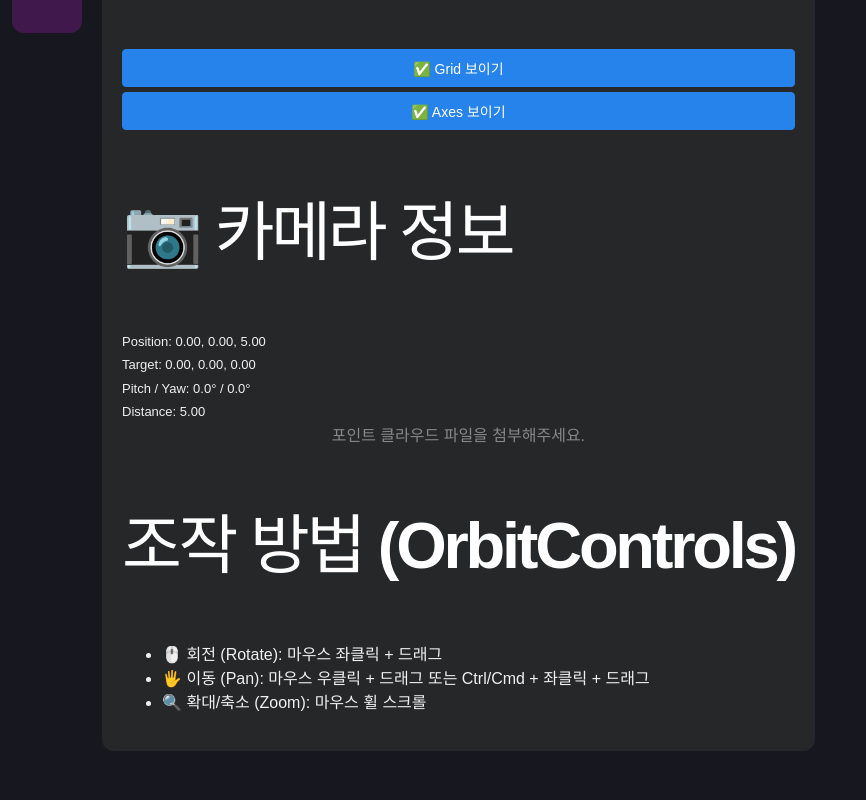
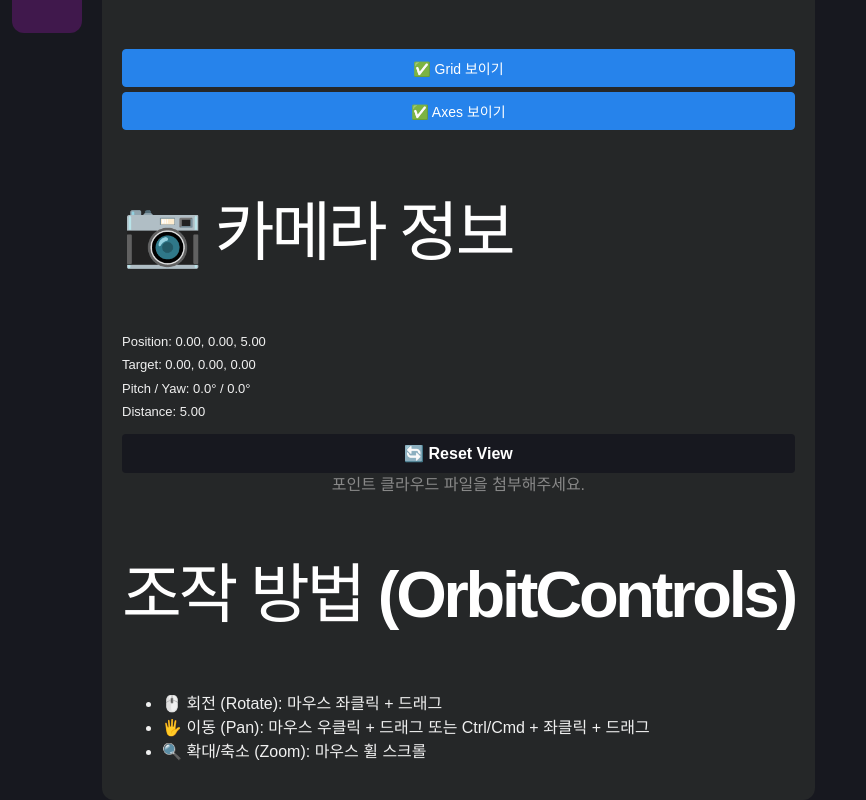
Before and after one commit to nidolight/serdic-assignment, a React (Vite) app: page /point-cloud-viewer in a window 1280 px wide. Shown: the part 755-1555 px from the top of the page, without its empty margins (0-866 px from the left). Before the commit the page ends 1506 px from the top, so only its background shows below. Built offline with nearby package versions, Linux system fonts and the light colour scheme; a web font is replaced by a local one.

Commit message:
feat(viewer): Add camera point  reset

```diff
--- a/src/pages/PointCloudViewer/PointCloudViewer.module.css
+++ b/src/pages/PointCloudViewer/PointCloudViewer.module.css
@@ -120,3 +120,22 @@
   /* 정보를 왼쪽 정렬 */
   text-align: left;
 }
+
+
+.resetButton {
+  width: 100%;
+  padding: 10px;
+  background-color: var(--color-bg-5); /* 어두운 배경 */
+  color: var(--color-text-headline);
+  border: 1px solid var(--color-border-1);
+  border-radius: 4px;
+  cursor: pointer;
+  font-weight: 600;
+  transition: all 0.2s;
+  margin-top: 10px; /* 파일 첨부 버튼과의 간격 확보 */
+}
+
+.resetButton:hover {
+  background-color: var(--color-bg-4);
+  border-color: var(--color-link);
+}
--- a/src/pages/PointCloudViewer/index.jsx
+++ b/src/pages/PointCloudViewer/index.jsx
@@ -1,6 +1,6 @@
 // src/pages/PointCloudViewer/index.jsx
 
-import React, { useState, useEffect, Suspense } from 'react';
+import React, { useState, useEffect, Suspense, useRef } from 'react';
 import { Canvas, useLoader, useFrame, useThree  } from '@react-three/fiber'; // 1. R3F 핵심 모듈
 import { OrbitControls, Center, Grid } from '@react-three/drei'; // 2. 유용한 헬퍼들 (카메라 컨트롤, 중앙 정렬)
 import { PLYLoader } from 'three/examples/jsm/loaders/PLYLoader'; // 3. PLY 파일 로더
@@ -99,12 +99,24 @@ const PointCloudViewer = () => {
     }
   };
 
+
   // 컴포넌트 언마운트 시 메모리 누수 방지
   useEffect(() => {
     return () => {
       if (fileUrl) URL.revokeObjectURL(fileUrl);
     };
   }, [fileUrl]);
+
+  // ❗ 1. OrbitControls 인스턴스에 접근하기 위한 Ref 선언 ❗
+  const controlsRef = useRef(null);
+
+  // ❗ 2. 뷰 리셋 핸들러 함수 ❗
+  const handleResetView = () => {
+    if (controlsRef.current) {
+      // OrbitControls의 reset() 메소드 호출
+      controlsRef.current.reset();
+    }
+  };
 
   return (
     <div className={styles.container}>
@@ -173,7 +185,6 @@ const PointCloudViewer = () => {
           >
             {showAxes ? '✅ Axes 보이기' : '❌ Axes 숨기기'}
           </button>
-
           <h3 className={styles.controlsTitle}>📷 카메라 정보</h3>
           <ul className={styles.infoList}>
             <li>Position: {cameraInfo.position.map(v => v.toFixed(2)).join(', ')}</li>
@@ -181,6 +192,12 @@ const PointCloudViewer = () => {
             <li>Pitch / Yaw: {cameraInfo.pitch.toFixed(1)}° / {cameraInfo.yaw.toFixed(1)}°</li>
             <li>Distance: {cameraInfo.distance.toFixed(2)}</li>
           </ul>
+          <button
+            onClick={handleResetView}
+            className={styles.resetButton}
+          >
+            🔄 Reset View
+          </button>
         </div>
       </div>
 
@@ -221,8 +238,10 @@ const PointCloudViewer = () => {
 
             <CameraInfoUpdater setCameraInfo={setCameraInfo} />
 
-            <OrbitControls makeDefault />
-
+            <OrbitControls
+              ref={controlsRef}
+              makeDefault
+            />
           </Canvas>
         ) : (
           <div style={{ color: '#888' }}>포인트 클라우드 파일을 첨부해주세요.</div>
```
